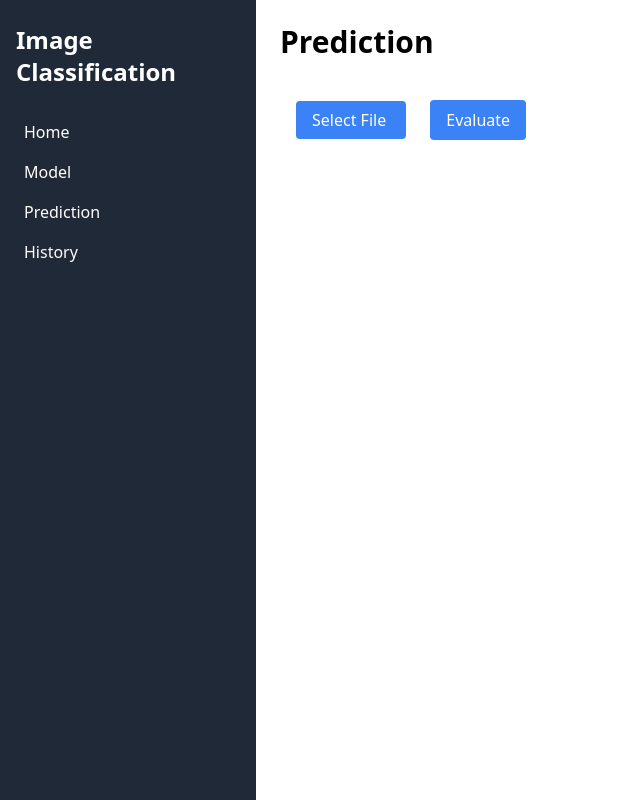
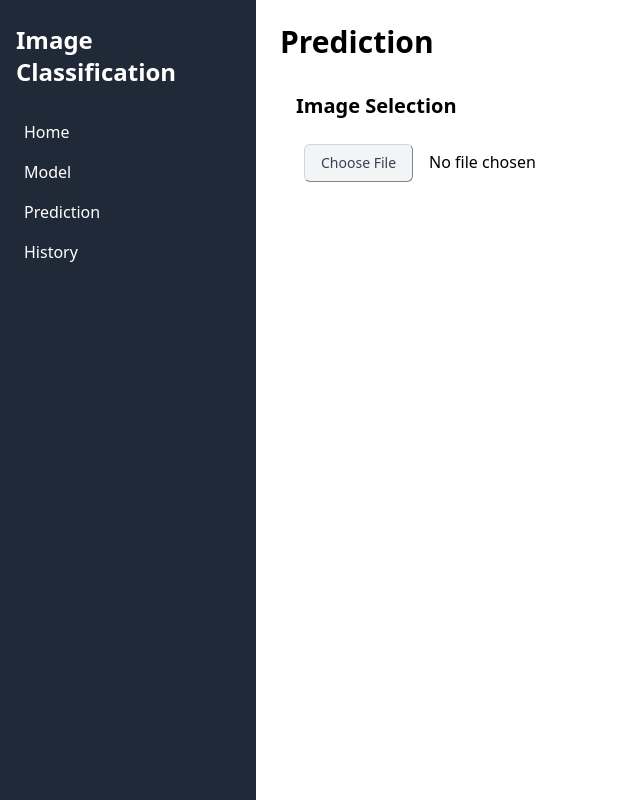
Before and after one commit to flokapi/image-classification-app, a FastAPI app: page /prediction/ in a window 1280 px wide. Shown: the whole page, without its empty margins (0-640 px from the left). Run offline with FastAPI, Linux system fonts and the light colour scheme; parts of the project's set-up code (start-up, migrations or seed data) failed here and were passed over; some libraries are stand-ins or nearby versions.

Commit message:
Updated function names ; Improved image prediction ux

```diff
--- a/app/routers/history.py
+++ b/app/routers/history.py
@@ -11,12 +11,12 @@ router = APIRouter(prefix="/history", tags=["History"])
 
 @router.get("/")
 @htmx("history")
-async def get_plot(request: Request):
+async def hx_get_main(request: Request):
     pass
 
 
 @router.get("/plot")
 @htmx("history_plot")
-async def get_plot(request: Request):
+async def hx_get_plot(request: Request):
     base64_data = plot.plot()
     return {"img": {"base64": base64_data}}
--- a/app/routers/model.py
+++ b/app/routers/model.py
@@ -18,7 +18,7 @@ router = APIRouter(prefix="/model", tags=["Model"])
 
 @router.get("/")
 @htmx("model")
-async def get_model(request: Request):
+async def hx_get_main(request: Request):
     return {
         "model_file_name": TF_MODEL_FILE_NAME,
         "loss_plot_file_name": LOSS_PLOT_FILE_NAME,
--- a/app/routers/prediction.py
+++ b/app/routers/prediction.py
@@ -13,6 +13,9 @@ import app.operations.plot_predictions as plot
 router = APIRouter(prefix="/prediction",
                    tags=["Prediction"])
 
+executor = ProcessPoolExecutor(
+    max_workers=4, initializer=cnn.initialize)
+
 
 async def run(fun, *args, **kwargs):
     loop = asyncio.get_event_loop()
@@ -21,13 +24,13 @@ async def run(fun, *args, **kwargs):
 
 @router.get("/")
 @htmx("prediction")
-async def hx_main(request: Request):
+async def hx_get_main(request: Request):
     pass
 
 
 @router.post("/hx-predict")
 @htmx("prediction_result")
-async def hx_cnn_predict(request: Request, file: UploadFile = File(...)):
+async def hx_post_predict(request: Request, file: UploadFile = File(...)):
     file_content = await file.read()
     base64_image = await run(image.binary_to_base64, file_content)
     result = await run(cnn.predict, file_content)
@@ -37,12 +40,8 @@ async def hx_cnn_predict(request: Request, file: UploadFile = File(...)):
 
 
 @router.post("/predict")
-async def cnn_predict(file: UploadFile = File(...)):
+async def post_predict(file: UploadFile = File(...)):
     file_content = await file.read()
     result = await run(cnn.predict, file_content)
     plot.add_prediction((file.filename, result["yhat"]))
     return {"result": result, "name": file.filename}
-
-
-executor = ProcessPoolExecutor(
-    max_workers=4, initializer=cnn.initialize)
--- a/app/templates/prediction.html
+++ b/app/templates/prediction.html
@@ -1,29 +1,24 @@
 {% extends "base.html" %} {% block content %}
 <div class="space-y-8">
   <p class="text-3xl font-bold mb-4">Prediction</p>
-  <div class="m-4">
-    <form
+  <div class="m-4 space-y-12">
+    <div>
+      <p class="text-xl font-bold mb-4">Image Selection</p>
+      <div class="mt-6 ml-2">
+        <input
+          id="file-upload"
+          type="file"
+          name="file"
           id="upload-form"
           hx-post="{{ request.url }}hx-predict"
           hx-target="#prediction-result"
           hx-swap="innerHTML"
           hx-encoding="multipart/form-data"
           enctype="multipart/form-data"
-    >
-      <input type="file" name="file" id="file-input" class="hidden" required />
-      <label
-        for="file-input"
-        class="cursor-pointer bg-blue-500 text-white px-4 py-2 rounded hover:bg-blue-600"
-      >
-        Select File
-      </label>
-      <button
-        type="submit"
-        class="px-4 py-2 bg-blue-500 text-white ml-6 mt-2 rounded hover:bg-blue-600"
-      >
-        Evaluate
-      </button>
-    </form>
+          class="file:border file:border-gray-300 file:bg-gray-100 file:mr-4 file:py-2 file:px-4 file:rounded-md file:text-sm file:font-medium file:text-gray-700 file:hover:bg-gray-200"
+        />
+      </div>
+    </div>
     <div id="prediction-result"></div>
   </div>
 </div>
```
Also changed, not shown: app/templates/prediction_result.html (+5 -1 lines). Lines whose indentation alone changed are shown as unchanged.
